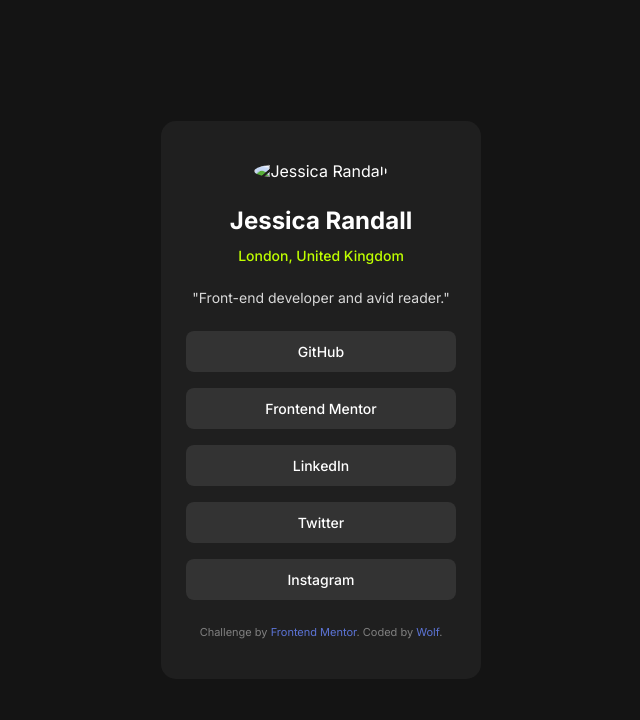
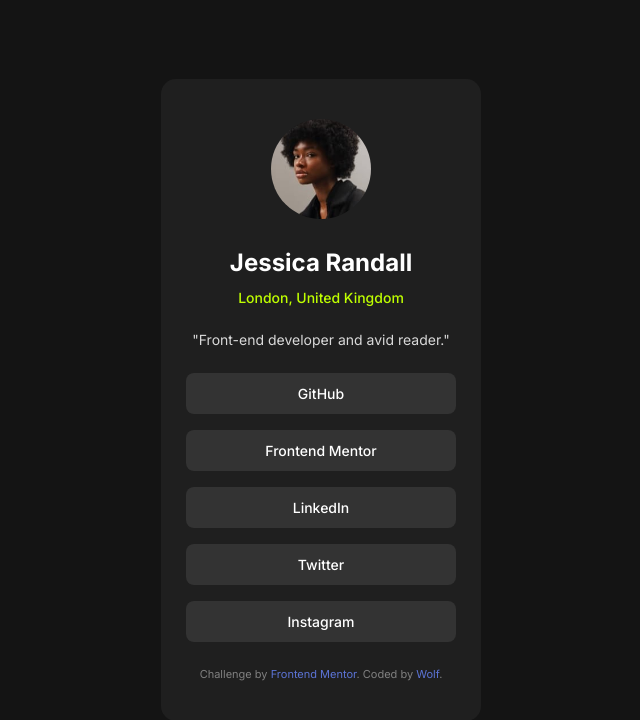
Before and after one commit to itzw0lf/socialmedia, a plain HTML site: page index.html in a window 1280 px wide. Shown: the whole page, without its empty margins (319-959 px from the left). Drawn offline with Linux system fonts and the light colour scheme.

Commit message:
picturefix

```diff
--- a/index.html
+++ b/index.html
@@ -106,7 +106,7 @@
 </head>
 <body>
   <main class="card">
-    <img src="../social-links-profile-main/assets/images/avatar-jessica.jpeg" alt="Jessica Randall" class="profile-pic">
+    <img src="assets/images/avatar-jessica.jpeg" alt="Jessica Randall" class="profile-pic">
     <h1 class="name">Jessica Randall</h1>
     <p class="location">London, United Kingdom</p>
     <p class="bio">"Front-end developer and avid reader."</p>
```
